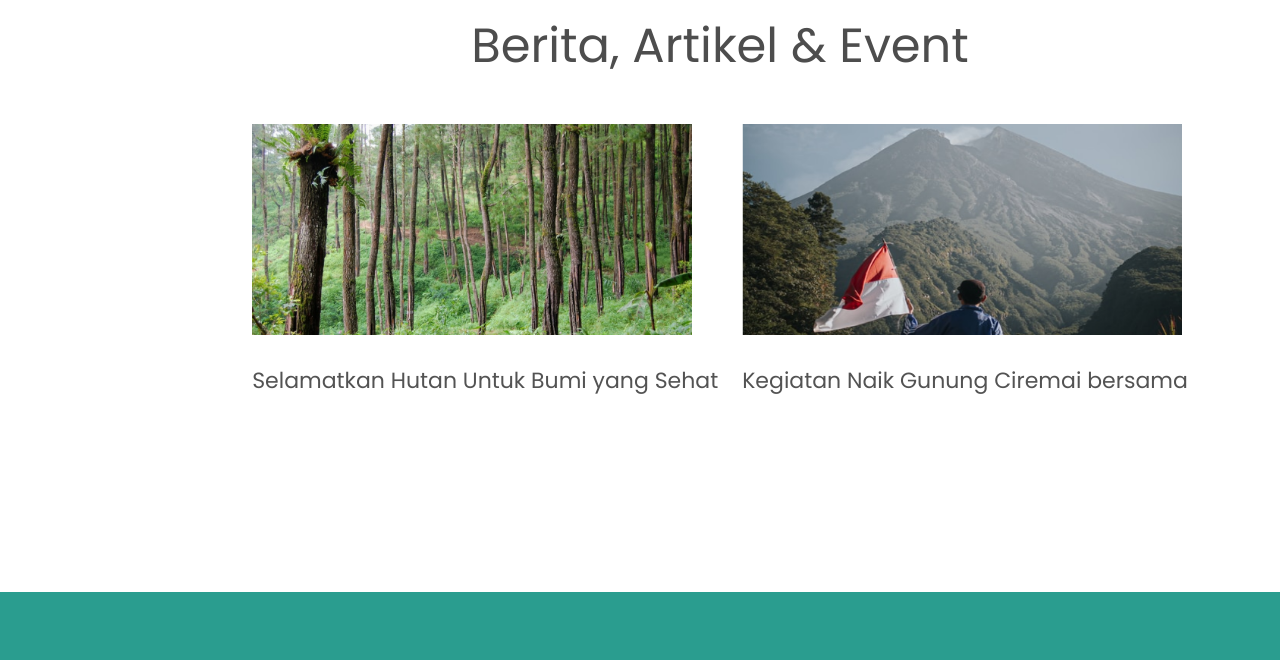
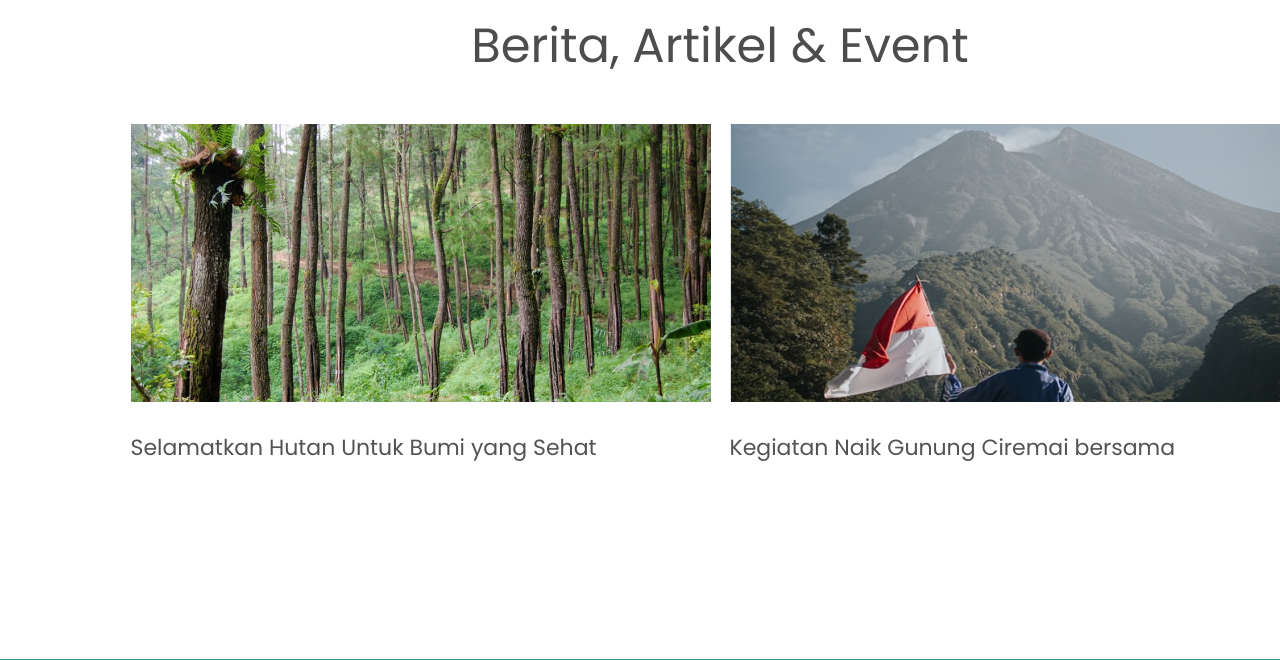
Before and after one commit to MKuto77/Homework5, a plain HTML site: page index.html in a window 1280 px wide. Shown: the part 1740-2400 px from the top of the page. Drawn offline with Linux system fonts and the light colour scheme; files whose address does not match are found by name.

Commit message:
Final Result
Added few adjustments

```diff
--- a/CSS/style.css
+++ b/CSS/style.css
@@ -133,11 +133,7 @@ section{
     text-align: start;
 }
 .paragraph_img2{
-    margin-left: 20px;
-}
-.nature2,
-.nature1{
-    width: 440px;
+    margin-left: 15px;
 }
 .paragraph4,
 .paragraph5{
```
